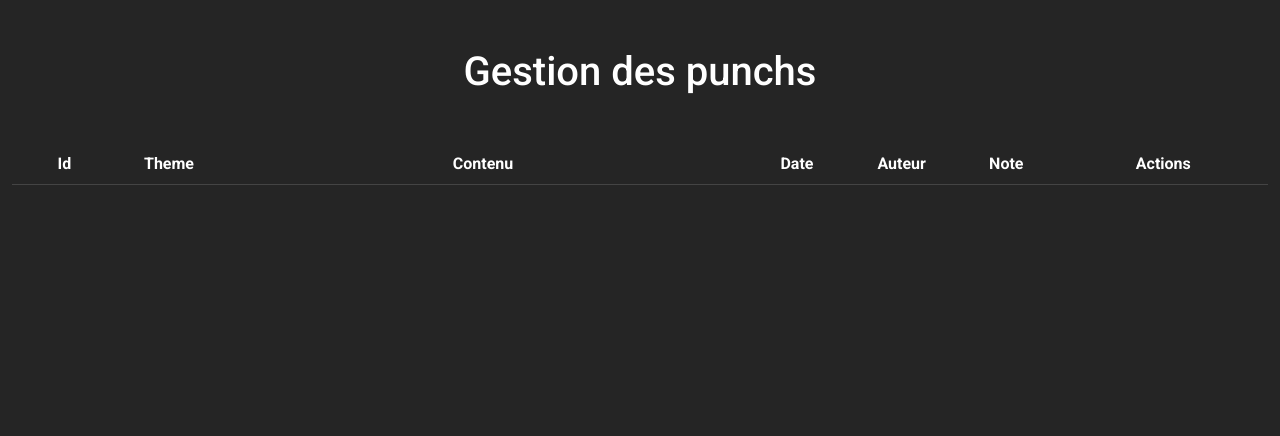
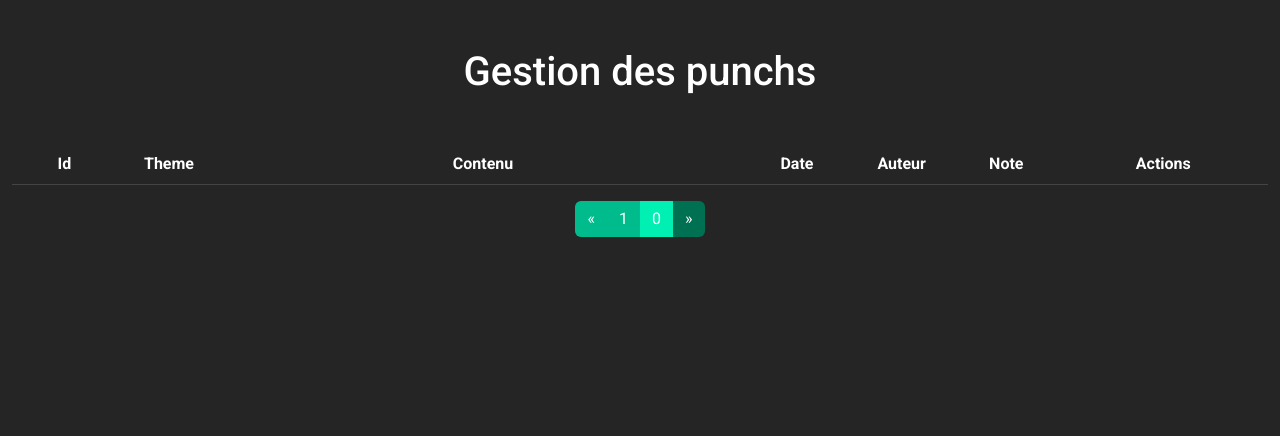
Before and after one commit to Nlbq/Punchlinerz, a Symfony app: template templates/admin/punch/index.html.twig in a window 1280 px wide. Shown: the part 74-510 px from the top of the page. Run offline with Twig, Linux system fonts and the light colour scheme; the template is opened without the code that fills it, so the values that code supplies are empty; some libraries are stand-ins or nearby versions.

Commit message:
début de pagination avant création du service pagination

```diff
--- a/templates/account/login.html.twig
+++ b/templates/account/login.html.twig
@@ -30,7 +30,7 @@
                         <input type="password" name="_password" id="" class="form-control" id="password" placeholder="Renseigne ton mdp fdp ..." required>
                     </div>
                     <div class="form-group text-center">
-                    <button type="submit" class="btn btn-success mt-4 mb-2 p-2 border-light">Connexion</button>
+                    <button type="submit" class="btn btn-success mt-4 mb-2 p-2 ">Connexion</button>
                     </div>
                 </form>
             </div>
--- a/templates/admin/punch/index.html.twig
+++ b/templates/admin/punch/index.html.twig
@@ -45,5 +45,21 @@
           {% endfor %}
         </tbody>
     </table>
+
+    <div class="">
+      <ul class="pagination justify-content-center">
+        <li class="page-item {% if page == 1 %}disabled{% endif %}">
+          <a class="page-link" href="{{ path('admin_punchs_index', {'page': page - 1})}}">&laquo;</a>
+        </li>
+        {% for i in 1..pages %}
+        <li class="page-item {% if page == i %}active{% endif %}">
+          <a class="page-link" href="{{ path('admin_punchs_index', {'page': i})}}">{{i}}</a>
+        </li>
+        {% endfor %}
+        <li class="page-item {% if page == pages %}disabled{% endif %}">
+          <a class="page-link" href="{{ path('admin_punchs_index', {'page': page + 1})}}">&raquo;</a>
+        </li>
+      </ul>
+    </div>
 </div>
 {% endblock %}
```
Also changed, not shown: src/Controller/AdminPunchController.php (+10 -3 lines).
